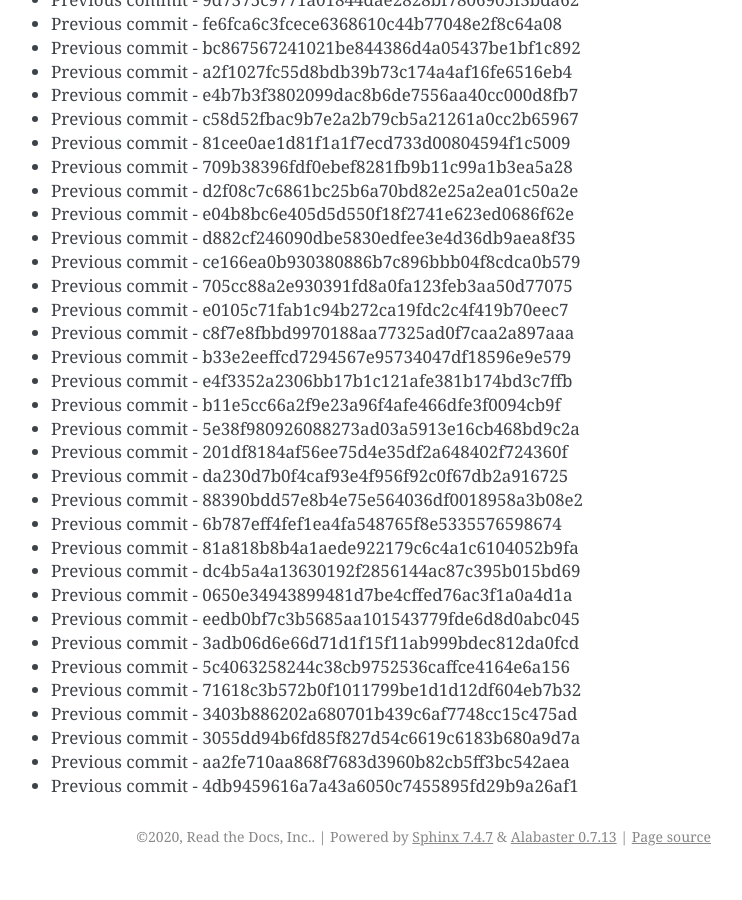
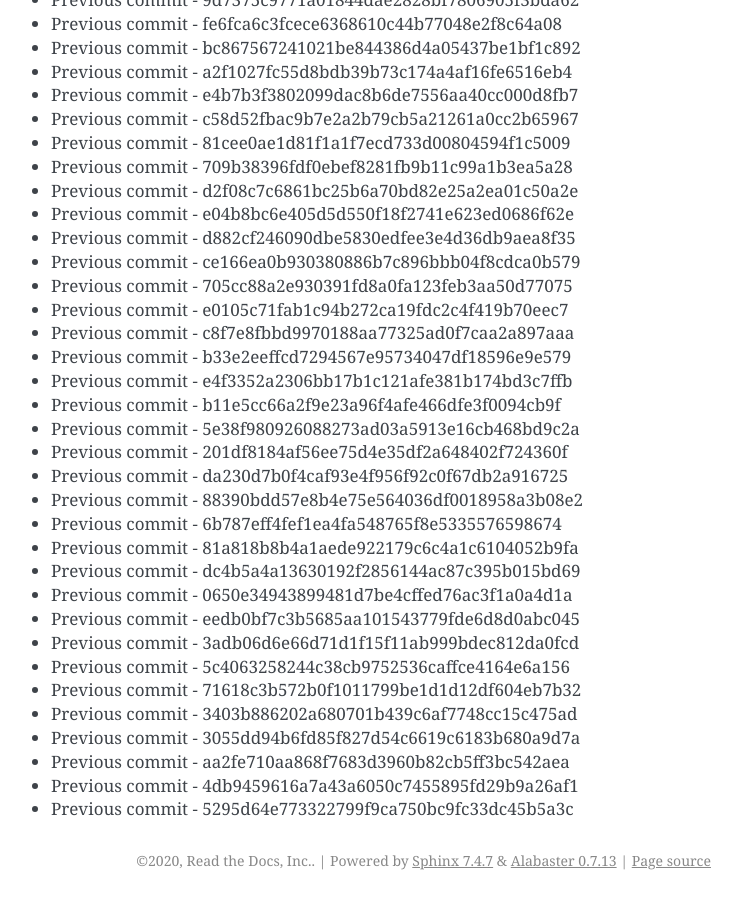
Before and after one commit to readthedocs/rtd-git-stresstest, a Sphinx documentation site: the page built from docs/updates.rst, in a window 1280 px wide and 900 px high, scrolled down 84920 px. Shown: the whole window, without its empty margins (399-1141 px from the left). Built offline with Sphinx 7.4.7, drawn with Linux system fonts in a browser that asks for light colours; before the commit the page ends 85796 px from its top, so only the background shows below that.

Commit message:
Generating commit from previous: 5295d64e773322799f9ca750bc9fc33dc45b5a3c

```diff
--- a/docs/updates.rst
+++ b/docs/updates.rst
@@ -3600,3 +3600,4 @@ It can be tested for any performance characteristics.
 * Previous commit - 3055dd94b6fd85f827d54c6619c6183b680a9d7a
 * Previous commit - aa2fe710aa868f7683d3960b82cb5ff3bc542aea
 * Previous commit - 4db9459616a7a43a6050c7455895fd29b9a26af1
+* Previous commit - 5295d64e773322799f9ca750bc9fc33dc45b5a3c
```
